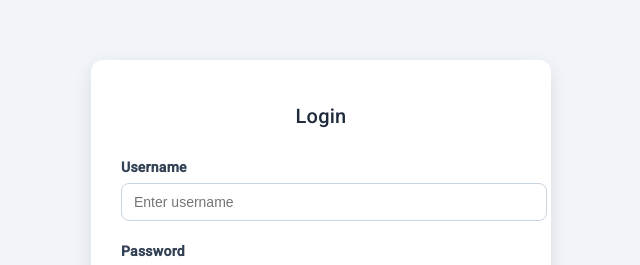
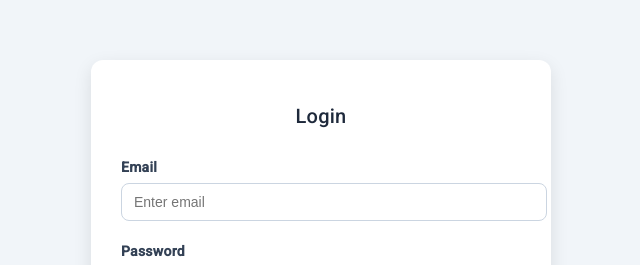
Before and after one commit to raj0ria/lms-ui, an Angular app: page /login in a window 1280 px wide. Shown: the part 169-434 px from the top of the page, without its empty margins (319-959 px from the left). Built offline with nearby package versions, Linux system fonts and the light colour scheme; no server answers.

Commit message:
Username changed to Email

```diff
--- a/src/app/auth/login/login.component.html
+++ b/src/app/auth/login/login.component.html
@@ -26,15 +26,15 @@
 
       <!-- Username -->
       <div class="form-group">
-        <label for="username">Username</label>
+        <label for="email">Email</label>
         <input
-          id="username"
+          id="email"
           type="text"
-          formControlName="username"
-          placeholder="Enter username"
+          formControlName="email"
+          placeholder="Enter email"
         />
-        <div class="error" *ngIf="loginForm.get('username')?.invalid && loginForm.get('username')?.touched">
-          Username is required
+        <div class="error" *ngIf="loginForm.get('email')?.invalid && loginForm.get('email')?.touched">
+          Email is required
         </div>
       </div>
 
--- a/src/app/auth/login/login.component.ts
+++ b/src/app/auth/login/login.component.ts
@@ -14,7 +14,7 @@
 })
 export class LoginComponent {
   loginForm = new FormGroup({
-    username: new FormControl('', [Validators.required]),
+    email: new FormControl('', [Validators.required]),
     password: new FormControl('', [Validators.required])
   })
   errorMessage: string =''
@@ -25,7 +25,7 @@
     this.errorMessage =''
     if(this.loginForm.valid){
       const loginRequest: LoginRequest = {
-        username: this.loginForm.value.username!,
+        email: this.loginForm.value.email!,
         password: this.loginForm.value.password!
       }
       this.authService.login(loginRequest).subscribe({
--- a/src/app/models/auth.ts
+++ b/src/app/models/auth.ts
@@ -1,5 +1,5 @@
 export interface LoginRequest {
-    username: string;
+    email: string;
     password: string;
 }
 
```
